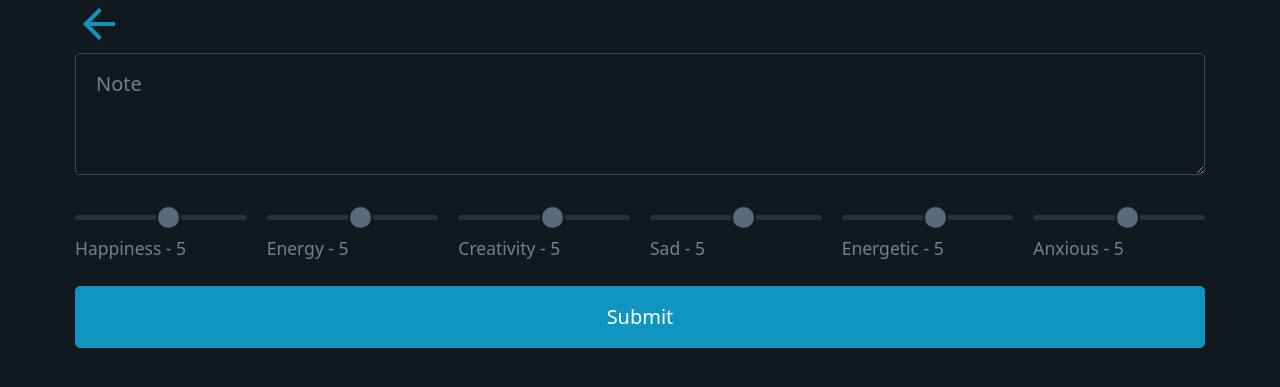
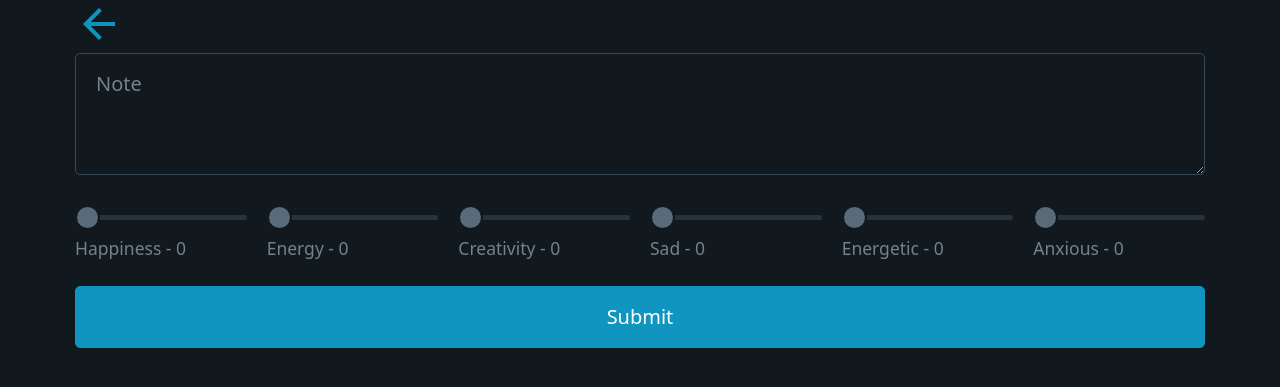
Before and after one commit to apmaros/dataengine, a Flask app: template dataengine/server/templates/note/edit.html in a window 1280 px wide. Shown: the part 115-502 px from the top of the page. Run offline with Flask 3, Linux system fonts and the light colour scheme; the template is opened without the code that fills it, so the values that code supplies are empty; parts of the project's set-up code (start-up, migrations or seed data) failed here and were passed over.

Commit message:
Default Note value is 0
User should decide whether to set the sentiment value or not. If they chose to not set the sentiment value, it should not be recorded at all.

```diff
--- a/dataengine/model/dao/sentiment.py
+++ b/dataengine/model/dao/sentiment.py
@@ -18,11 +18,13 @@ class Sentiment(Base):
     creativity = Column(SMALLINT)
 
     def blank(self):
-        return not any([
+        sentiments = [
             self.sad,
             self.anxiety,
             self.stress,
             self.happiness,
             self.energy,
             self.creativity
-        ])
+        ]
+
+        return not any(list(filter(lambda s: s is not None and s != 0, sentiments)))
--- a/dataengine/server/templates/note/sentiment_form_partial.html
+++ b/dataengine/server/templates/note/sentiment_form_partial.html
@@ -1,56 +1,56 @@
 <div class="grid">
     <label for="happiness">
-        <input type="range" name="sentiment_happiness" id="happiness" min="1" max="10"
-               oninput="happinessInputId.value = happiness.value" value="
-                    {% if note and note.sentiment %} {{ note.sentiment.happiness }} {% else %} 0 {% endif %}
-               ">
+        <input type="range" name="sentiment_happiness" id="happiness" min="0" max="10"
+               oninput="happinessInputId.value = happiness.value"
+               value="{% if note and note.sentiment %} {{ note.sentiment.happiness }} {% else %}0{% endif %}"
+        >
         <small>Happiness -
-            <output name="happinessOutput" id="happinessInputId">5</output>
+            <output name="happinessOutput" id="happinessInputId">0</output>
         </small>
     </label>
     <label for="energy">
-        <input type="range" name="sentiment_energy" id="energy" min="1" max="10"
-               oninput="energyInputId.value = energy.value" value="
-                    {% if note and note.sentiment %} {{ note.sentiment.energy }} {% else %} 0 {% endif %}
-               ">
+        <input type="range" name="sentiment_energy" id="energy" min="0" max="10"
+               oninput="energyInputId.value = energy.value"
+               value="{% if note and note.sentiment %} {{ note.sentiment.energy }} {% else %}0{% endif %}"
+        >
         <small>Energy -
-            <output name="energyOutput" id="energyInputId">5</output>
+            <output name="energyOutput" id="energyInputId">0</output>
         </small>
     </label>
     <label for="creativity">
-        <input type="range" name="sentiment_creativity" id="creativity" min="1" max="10"
-               oninput="creativityInputId.value = creativity.value" value="
-                    {% if note and note.sentiment %} {{ note.sentiment.creativity }} {% else %} 0 {% endif %}
-               ">
+        <input type="range" name="sentiment_creativity" id="creativity" min="0" max="10"
+               oninput="creativityInputId.value = creativity.value"
+               value="{% if note and note.sentiment %} {{ note.sentiment.creativity }} {% else %}0{% endif %}"
+        >
         <small>Creativity -
-            <output name="creativityOutput" id="creativityInputId">5</output>
+            <output name="creativityOutput" id="creativityInputId">0</output>
         </small>
     </label>
     <label for="sad">
-        <input type="range" name="sentiment_sad" id="sad" min="1" max="10"
-               oninput="sadInputId.value = sad.value" value="
-                    {% if note and note.sentiment %} {{ note.sentiment.sad }} {% else %} 0 {% endif %}
-               ">
+        <input type="range" name="sentiment_sad" id="sad" min="0" max="10"
+               oninput="sadInputId.value = sad.value"
+               value="{% if note and note.sentiment %} {{ note.sentiment.sad }} {% else %}0{% endif %}"
+        >
         <small>Sad -
-            <output name="sadOutput" id="sadInputId">5</output>
+            <output name="sadOutput" id="sadInputId">0</output>
         </small>
     </label>
     <label for="anxiety">
-        <input type="range" name="sentiment_anxiety" id="anxiety" min="1" max="10"
-               oninput="anxietyInputId.value = anxiety.value" value="
-                    {% if note and note.sentiment %} {{ note.sentiment.anxiety }} {% else %} 0 {% endif %}
-               ">
+        <input type="range" name="sentiment_anxiety" id="anxiety" min="0" max="10"
+               oninput="anxietyInputId.value = anxiety.value"
+               value="{% if note and note.sentiment %} {{ note.sentiment.anxiety }} {% else %}0{% endif %}"
+        >
         <small>Energetic -
-            <output name="anxietyOutput" id="anxietyInputId">5</output>
+            <output name="anxietyOutput" id="anxietyInputId">0</output>
         </small>
     </label>
     <label for="stress">
-        <input type="range" name="sentiment_stress" id="stress" min="1" max="10"
-               oninput="stressInputId.value = stress.value" value="
-                    {% if note and note.sentiment %} {{ note.sentiment.stress }} {% else %} 0 {% endif %}
-               ">
+        <input type="range" name="sentiment_stress" id="stress" min="0" max="10"
+               oninput="stressInputId.value = stress.value"
+               value="{% if note and note.sentiment %} {{ note.sentiment.stress }} {% else %}0{% endif %}"
+        >
         <small>Anxious -
-            <output name="stressOutput" id="stressInputId">5</output>
+            <output name="stressOutput" id="stressInputId">0</output>
         </small>
     </label>
 </div>
```
Also changed, not shown: test/model/test_sentiment.py (added, +51 -0 lines), test/model/__init__.py (added).
